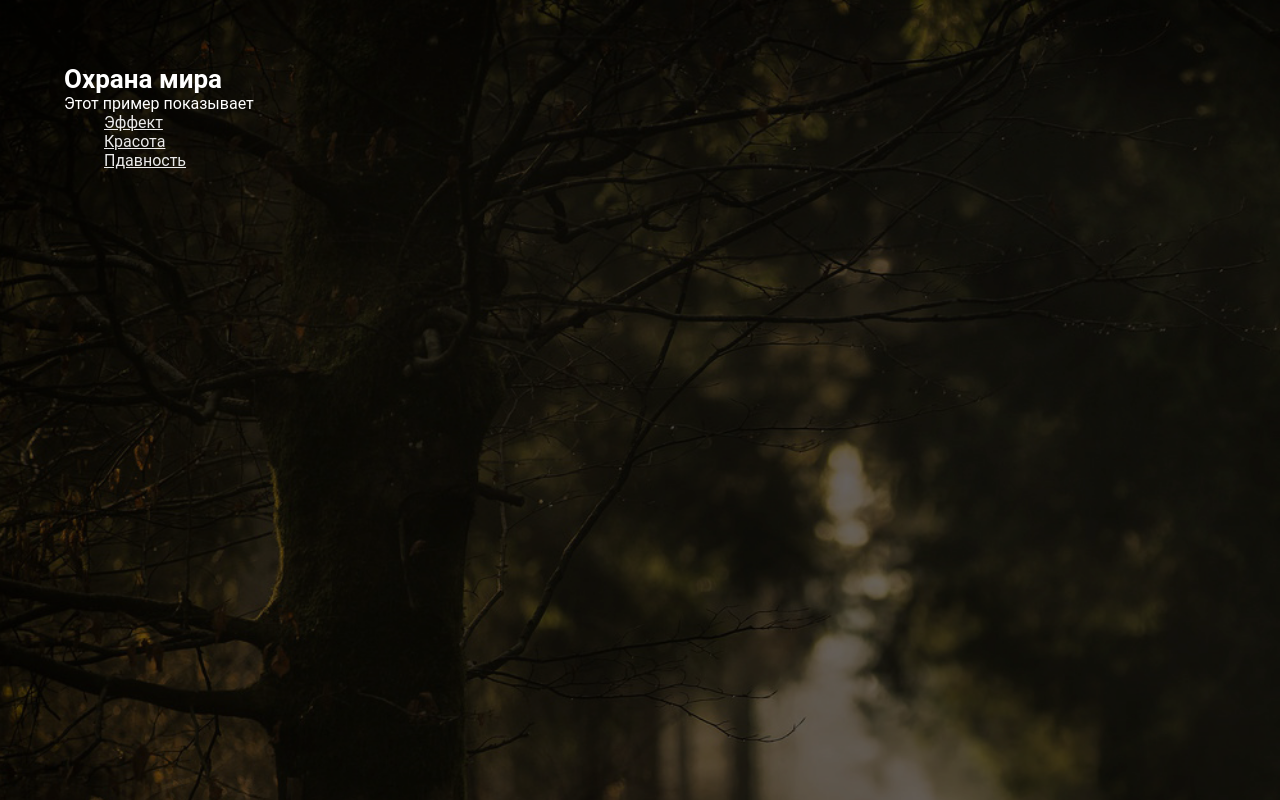
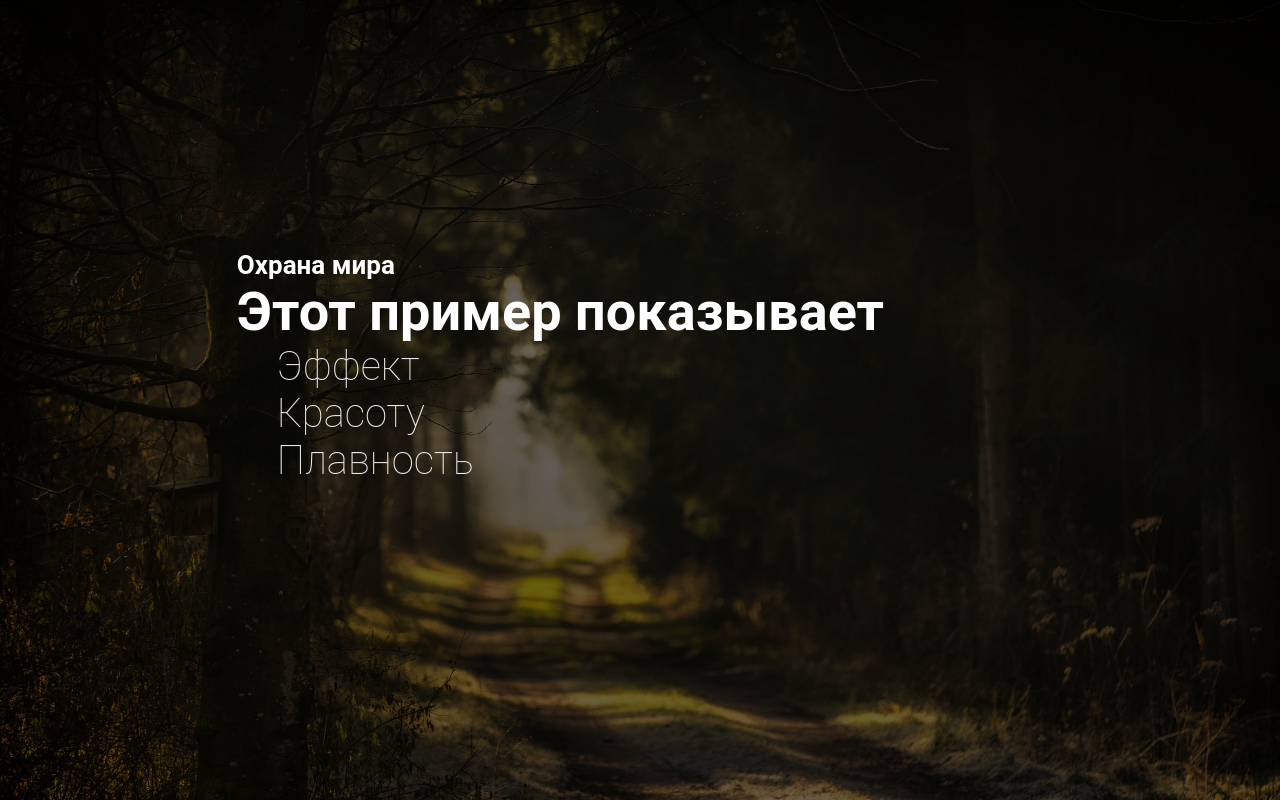
Before and after one commit to Solomon19052015/transformInput.github.io, a plain HTML site: page index.html in a window 1280 px wide. Drawn offline with Linux system fonts and the light colour scheme.

Commit message:
Add files via upload

```diff
--- a/index.html
+++ b/index.html
@@ -14,14 +14,16 @@
    <div class="primer">
        <h1>Охрана природы</h1>
     <div class="showPrimer">
+        <div class="showCont">
         <h3>Охрана мира</h3>
         <p>Этот пример показывает</p>
         <ul>
             <ol><a href="#">Эффект</a></ol>
-            <ol><a href="#">Красота</a></ol>
-            <ol><a href="#">Пдавность</a></ol>
+            <ol><a href="#">Красоту</a></ol>
+            <ol><a href="#">Плавность</a></ol>
 
         </ul>
+    </div>
     </div>
 </div>
 </div>
--- a/js.js
+++ b/js.js
@@ -29,10 +29,10 @@ function numbProc(x,y){
 function comparison(x){
     let result = 0;
   if(x > 50){
-   return result = 100;
+   return result = 60;
   }
   else{
-     return result = 0
+     return result = 40
   }
 
 }
--- a/stylesJS.css
+++ b/stylesJS.css
@@ -28,12 +28,12 @@ body{
     flex-flow: column nowrap;
      overflow: hidden;
       background:  url(fon_2.jpg) no-repeat;
-    background-size: 205%;
- /*    background-position: bottom; */
- background-position-x: var(--main-posX);
- background-position-y: var(--main-posY);
+    background-size: 110%;
+    background-position: center;
+/*  background-position-x: var(--main-posX);
+ background-position-y: var(--main-posY); */
     position: relative;
-    transition: all 15s ease;
+    transition: all 5s cubic-bezier(0.275, 0.82, 0.0165, 1);
     box-sizing: border-box;
 
 
@@ -66,6 +66,8 @@ body{
    transform-origin: bottom;
     /* transition-delay: 0.1s; */
     z-index: 2;
+    font-size: 80px;
+    font-weight: 100;
 
 }
 
@@ -88,13 +90,32 @@ body{
     box-sizing: border-box;
   transform: scaleY(10) ;
      background: rgba(0, 0, 0, 0.418);
-     transform-origin: center;
+     transform-origin: bottom;
+     display: flex;
+     align-items: center
 
 
 }
+.showCont{
+width: 70%;
+height: 300px;
+margin: 0 auto;
+
+}
+.showCont p{
+    font-weight: 600;
+    font-size: 54px;
+}
+.showCont a{
+    font-weight: 100;
+    font-size: 40px;
+}
+
 .primer .showPrimer a{
     color: #eaeaea;
+ text-decoration: none;
 }
+
 .primer:hover .showPrimer{
     left: 0;
     opacity: 1;
```
